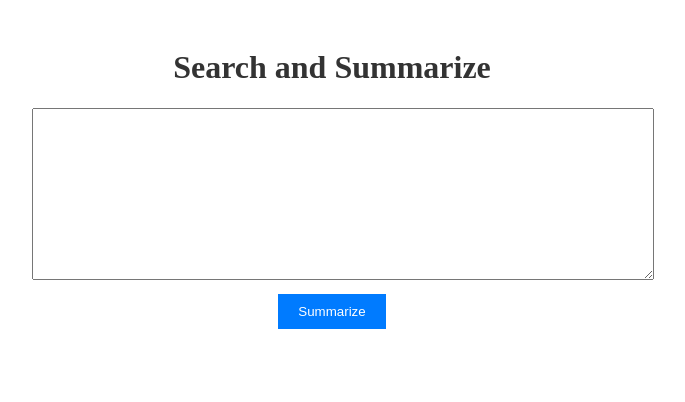
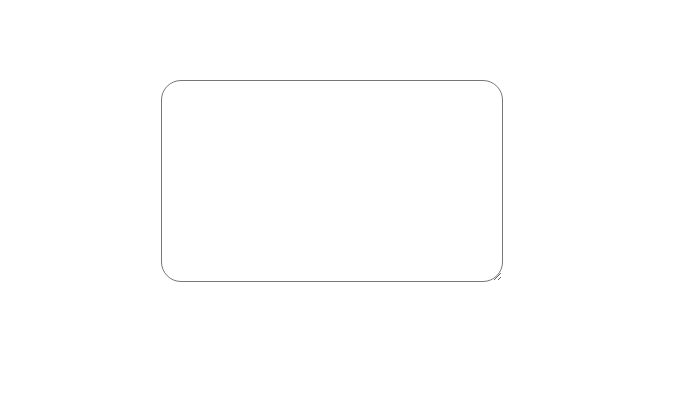
Before and after one commit to HoRi0506/export_restrictions_GPT, a FastAPI app: page / in a window 1280 px wide. Shown: the top 402 px of the page, without its empty margins (308-993 px from the left). Run offline with FastAPI, Linux system fonts and the light colour scheme.

Commit message:
mod: modify the contents

```diff
--- a/src/static/styles.css
+++ b/src/static/styles.css
@@ -1,28 +1,74 @@
-.container {
-    max-width: 600px;
-    margin: 0 auto;
-    padding: 20px;
+html, body {
+    margin: 0;
+    padding: 0;
+}
+
+h1 {
+    color: white;
     text-align: center;
 }
 
-h1 {
-    color: #333;
+.logo {
+    font-size: 50px;
+    font-weight: bold;
+    text-decoration: none;
+    color: white;
+    display: block;
+    text-align: center;
+    font-family: 'Dancing Script', cursive;
 }
 
 textarea {
-    width: 100%;
+    width: 25%;
     padding: 10px;
-    margin-bottom: 10px;
+    margin: 20px auto;
+    display: block;
+    border-radius: 20px;
+    font-size: 15px;
+    text-align: center;
 }
 
 button {
-    padding: 10px 20px;
-    background-color: #007bff;
+    font-size: 20px;
+    padding: 15px 25px;
+    background-color: gray;
     color: #fff;
     border: none;
     cursor: pointer;
+    display: block;
+    margin: 30px auto;
+    font-family: 'Questrial', sans-serif;
+    border: none;
+    background-color: transparent;
 }
 
-button:hover {
-    background-color: #0056b3;
+.summary {
+    text-align: center;
+    margin-top: 80px;
+    padding-left: 10%;
+    padding-right: 10%;
 }
+
+.summary p {
+    font-size: 24px;
+    text-align: center;
+}
+
+#main {
+    background-image: url('background_image.jpg');
+    background-repeat: no-repeat;
+    background-size: cover;
+    background-position: center center;
+    width: 100vw;
+    height: 100vh;
+    font-family: 'Questrial', sans-serif;
+}
+
+#contents {
+    color: white;
+    position: absolute;
+    transform: translateY(-20%);
+    top: 30%;
+    width: 100%;
+    text-align: center;
+}
```
